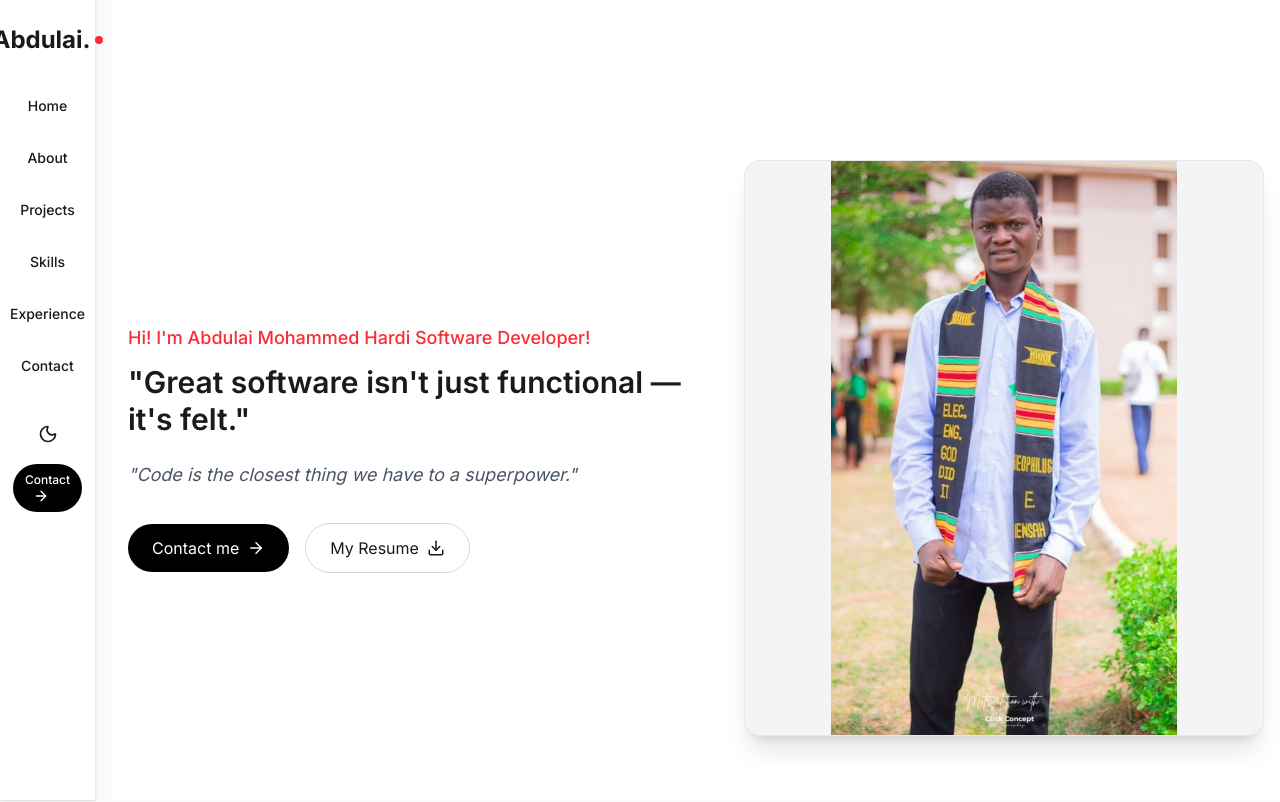
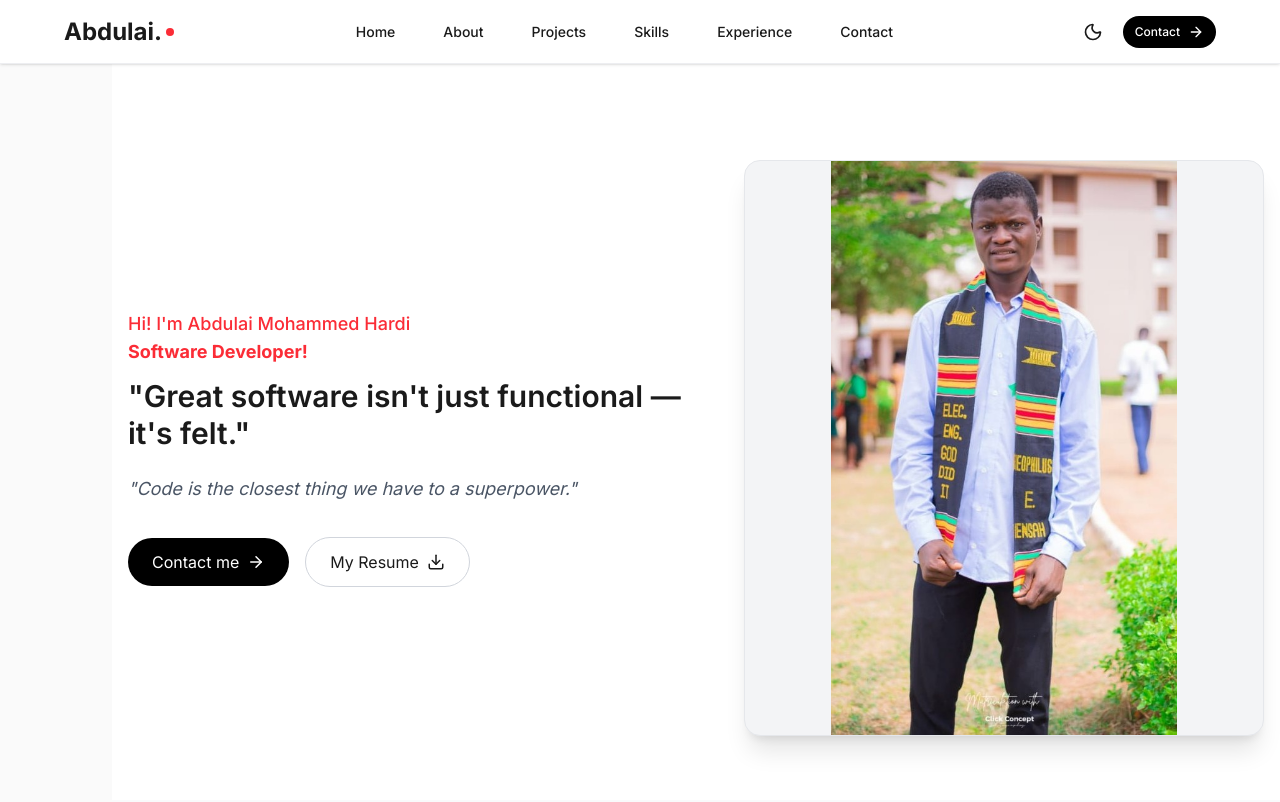
Before and after one commit to Mohammed-Hardi/hardi_portfolio, a Next.js app: page / in a window 1280 px wide. Shown: the top 802 px of the page. Built offline with nearby package versions, Linux system fonts and the light colour scheme; a web font is replaced by a local one.

Commit message:
UI: bold role in Hero; keep navbar horizontal and show Contact + theme toggle

```diff
--- a/app/components/HeroSection.tsx
+++ b/app/components/HeroSection.tsx
@@ -19,8 +19,8 @@ const HeroSection = () => {
             transition={{ delay: 0.5, duration: 0.6 }}
             className="mb-3 text-lg font-medium text-red-500"
           >
-            Hi! I&apos;m Abdulai Mohammed Hardi
-            Software Developer!
+            Hi! I&apos;m Abdulai Mohammed Hardi <br />
+            <span className="font-bold">Software Developer!</span>
           </motion.p>
 
           <motion.p
--- a/app/components/Navbar.tsx
+++ b/app/components/Navbar.tsx
@@ -55,15 +55,15 @@ const Navbar = () => {
       initial={{ y: -100, opacity: 0 }}
       animate={{ y: 0, opacity: 1 }}
       transition={{ duration: 0.5 }}
-      className="fixed left-0 top-0 z-50 flex h-16 w-full items-center border-b border-gray-200/70 bg-white/90 px-4 py-3 shadow-sm backdrop-blur-md dark:border-gray-800/70 dark:bg-black/90 lg:h-full lg:w-24 lg:flex-col lg:justify-between lg:border-b-0 lg:border-r lg:px-3 lg:py-6"
+      className="fixed left-0 top-0 z-50 flex h-16 w-full items-center border-b border-gray-200/70 bg-white/90 px-4 py-3 shadow-sm backdrop-blur-md dark:border-gray-800/70 dark:bg-black/90"
     >
-      <div className="mx-auto flex w-full max-w-6xl items-center justify-between gap-4 lg:flex-col lg:items-center lg:justify-start lg:gap-8 lg:w-full">
+      <div className="mx-auto flex w-full max-w-6xl items-center justify-between gap-4">
         <Link href="#home" className="flex items-center font-sans text-2xl font-bold lg:justify-center">
           Abdulai.
           <span className="ml-1 h-2 w-2 rounded-full bg-red-500"></span>
         </Link>
 
-        <div className="hidden lg:flex lg:flex-col lg:items-center lg:gap-4 font-sans text-sm font-medium">
+        <div className="hidden lg:flex lg:flex-row lg:items-center lg:gap-6 font-sans text-sm font-medium">
           {navLinks.map((link) => (
             <Link key={link.href} href={link.href} className="rounded-md px-3 py-2 transition-colors hover:bg-red-50 hover:text-red-500 dark:hover:bg-gray-900">
               {link.label}
@@ -71,7 +71,7 @@ const Navbar = () => {
           ))}
         </div>
 
-        <div className="flex items-center gap-2 lg:flex-col lg:gap-3 lg:w-full lg:items-center">
+        <div className="flex items-center gap-2 lg:gap-3">
           <button
             type="button"
             onClick={toggleDarkMode}
@@ -80,7 +80,7 @@ const Navbar = () => {
           >
             {darkMode ? <Sun size={20} /> : <Moon size={20} />}
           </button>
-          <Link href="#contact" className="group hidden items-center rounded-full bg-black px-4 py-2 text-sm font-medium text-white transition-colors hover:bg-gray-800 dark:bg-white dark:text-black dark:hover:bg-gray-200 sm:flex lg:block lg:px-3 lg:py-2 lg:text-xs">
+          <Link href="#contact" className="group flex items-center rounded-full bg-black px-4 py-2 text-sm font-medium text-white transition-colors hover:bg-gray-800 dark:bg-white dark:text-black dark:hover:bg-gray-200 lg:px-3 lg:py-2 lg:text-xs">
             Contact <ArrowRight size={16} className="ml-2 transition-transform group-hover:translate-x-1" />
           </Link>
           <button
```
